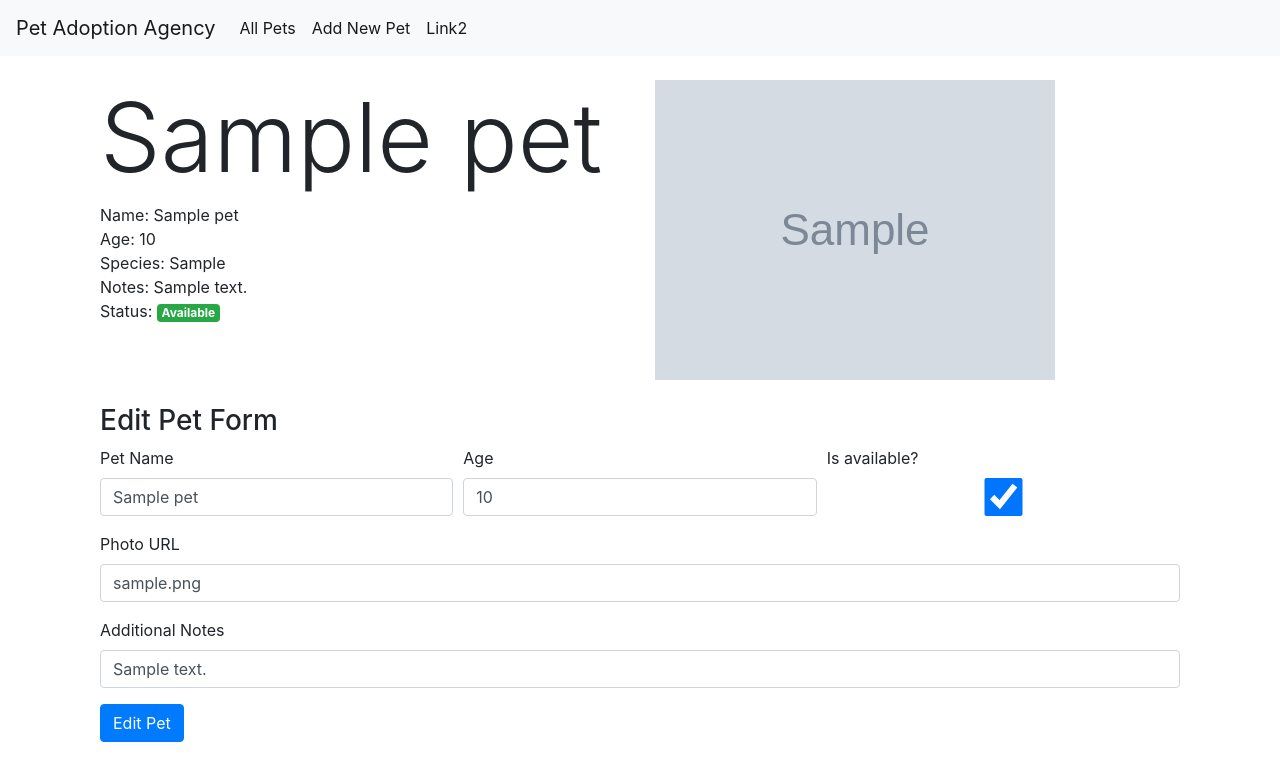
After one commit to sanspanic/24.1-PetAdoptionAgency-WTForms, a Flask app: page /1 in a window 1280 px wide. The commit adds this page. Shown: the top 781 px of the page. Run offline with Flask 2, Linux system fonts and the light colour scheme; tables that the repository leaves empty hold one stand-in row (values such as "Sample post"); grey boxes marked "Sample" are stand-in pictures.

Commit message:
add edit form & routes

```diff
--- a/app.py
+++ b/app.py
@@ -1,7 +1,7 @@
 from flask import Flask, request, render_template, redirect, flash, session
 from flask_debugtoolbar import DebugToolbarExtension
 from models import db, connect_db, Pet
-from forms import AddPetForm
+from forms import AddPetForm, EditPetForm
 
 app = Flask(__name__)
 
@@ -45,7 +45,24 @@ def add_pet():
     else:
         return render_template("add.html", form=form)
 
+@app.route('/<int:pet_id>', methods=['GET', 'POST'])
+def show_pet(pet_id):
+    """shows details about individual pets"""
 
+    pet = Pet.query.get_or_404(pet_id)
+    form = EditPetForm(obj=pet)
 
+    if form.validate_on_submit():
+        pet.name = form.name.data
+        pet.age = form.age.data
+        pet.notes = form.notes.data
+        pet.is_available = form.is_available.data
+        pet.photo_url = form.photo_url.data
+        db.session.add(pet)
+        db.session.commit()
 
-    return render_template('add.html', form=form)
+        flash(f"{pet.name} was successfully updated.")
+        return redirect('/')
+
+    else:
+        return render_template('show_pet.html', pet=pet, form=form)
--- a/forms.py
+++ b/forms.py
@@ -1,5 +1,5 @@
 from flask_wtf import FlaskForm
-from wtforms import StringField, IntegerField, SelectField
+from wtforms import StringField, IntegerField, SelectField, BooleanField
 from wtforms.validators import InputRequired, Optional, Email, URL, NumberRange, Length
 
 
@@ -20,3 +20,20 @@ class AddPetForm(FlaskForm):
 
     notes = StringField('Additional Notes',
                         validators=[Optional(), Length(min=10)])
+
+class EditPetForm(FlaskForm):
+    """Form for editing existing pets."""
+
+    name = StringField("Pet Name",
+                        validators=[InputRequired()])
+
+    photo_url = StringField('Photo URL',
+                        validators=[Optional(), URL(require_tld=False)])
+
+    age = IntegerField('Age',
+                        validators=[Optional(), NumberRange(min=0, max=30)])
+
+    notes = StringField('Additional Notes',
+                        validators=[Optional(), Length(min=10)])
+
+    is_available = BooleanField("Is available?")
--- a/templates/index.html
+++ b/templates/index.html
@@ -39,7 +39,7 @@
                     {% else %}
                 <span class='badge badge-warning'>Adopted</span>  </p>
                     {% endif %}
-              <a href="#" class="btn btn-primary">View More</a>
+              <a href="/{{pet.id}}" class="btn btn-primary">View More</a>
             </div>
         </div>
     </div>
--- /dev/null
+++ b/templates/show_pet.html
@@ -0,0 +1,62 @@
+{% extends 'base.html' %}
+
+{% block title %} Show Pet {% endblock %}
+
+{% block content %}
+
+<div class="container">
+    <div class="row mb-4">
+        <div class="col-6">
+            <h1 class='display-1'>{{pet.name}}</h1>
+            <div>Name: {{pet.name}}</div>
+            <div>Age: {{pet.age}}</div>
+            <div>Species: {{pet.species}}</div>
+            <div>Notes: {{pet.notes}}</div>
+            <div>Status:
+                {% if pet.is_available %}
+                <span class='badge badge-success'>Available</span>
+                {% else %}
+                <span class='badge badge-warning'>Adopted</span>
+                {% endif %}
+            </div>
+        </div>
+        <div class="col-6">
+            <img src="{{pet.photo_url}}" alt="pet photo" width='400'>
+        </div>
+    </div>
+        <h3>Edit Pet Form</h3>
+        <form id='edit-pet-form' method='POST'>
+            {{form.hidden_tag()}}
+            <div class="form-row">
+              <div class="form-group col-md-4">
+                {{form.name.label}}
+                {{form.name(class_='form-control')}}
+              </div>
+              <div class="form-group col-md-4">
+                {{form.age.label}}
+                {{form.age(class_='form-control')}}
+              </div>
+              <div class="form-group col-md-4">
+                {{form.is_available.label}}
+                {{form.is_available(class_='form-control')}}
+              </div>
+            </div>
+            <div class="form-group">
+                {{form.photo_url.label}}
+                {{form.photo_url(class_='form-control')}}
+            </div>
+            <div class="form-group">
+                {{form.notes.label}}
+                {{form.notes(class_='form-control')}}
+            </div>
+            <button type="submit" class="btn btn-primary">Edit Pet</button>
+          </form>
+
+
+</div>
+
+
+
+
+
+{% endblock %}
```
